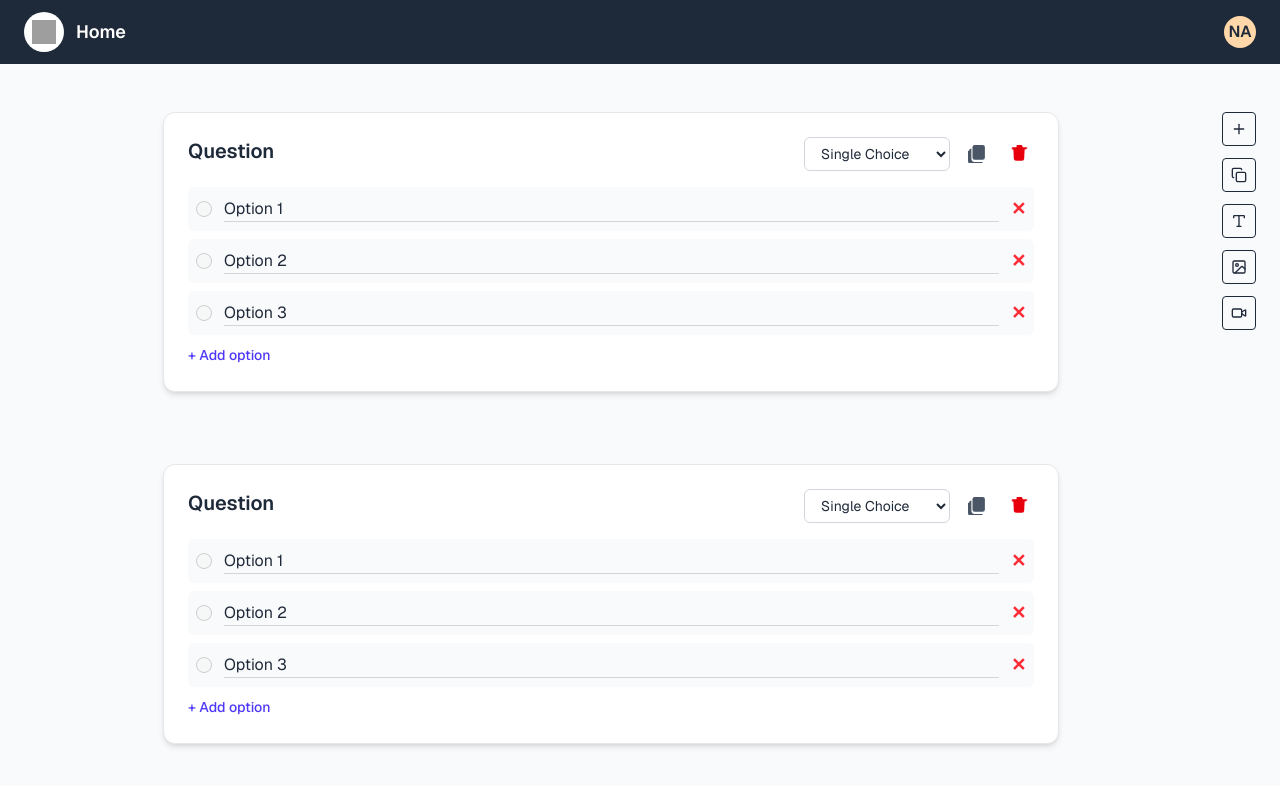
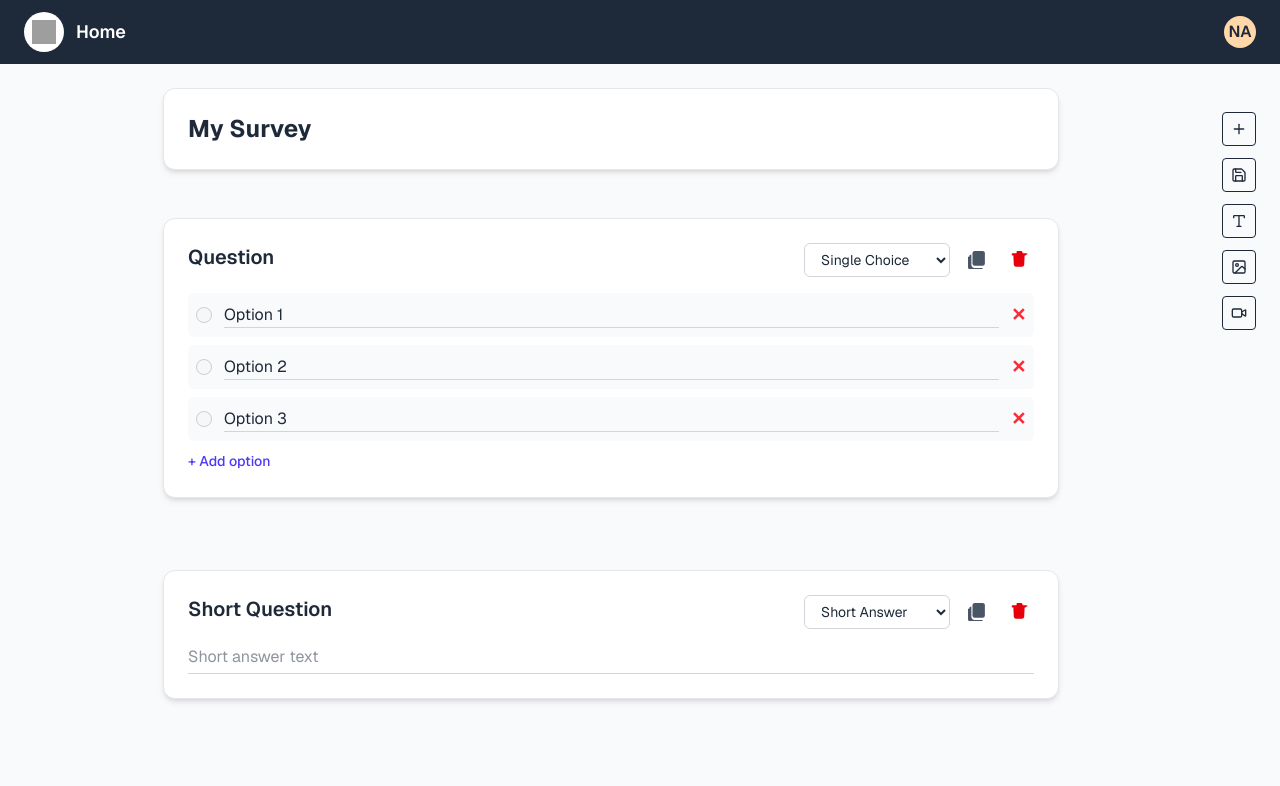
Before and after one commit to AnveshSharma05/SurveyWebsite, a Next.js app: page /formMaker in a window 1280 px wide. Shown: the top 786 px of the page. Built offline with nearby package versions, Linux system fonts and the light colour scheme; grey boxes are pictures that could not be loaded.

Commit message:
Added save functionality on form and pages to display them. Also fixed copy feature on survery form and added a title.

```diff
--- a/src/app/components/client/formQuestionSingleChoice.jsx
+++ b/src/app/components/client/formQuestionSingleChoice.jsx
@@ -23,25 +23,21 @@ const DEFAULT_BOX = {
 };
 
 export default function BoxComponent({
-  initialData = DEFAULT_BOX,
+  initialData,
+  onUpdate,
   onDelete,
   onDuplicate,
 }) {
-  const [title, setTitle] = useState(initialData.title);
-  const [type, setType] = useState(initialData.type);
-  const [choices, setChoices] = useState(initialData.choices);
-  const [answer, setAnswer] = useState(initialData.answer);
-
-  const addChoice = () => setChoices([...choices, `Option ${choices.length + 1}`]);
+  const addChoice = () => onUpdate({ ...initialData, choices: [...initialData.choices, `Option ${initialData.choices.length + 1}`] });
 
   const updateChoice = (i, value) => {
-    const copy = [...choices];
-    copy[i] = value;
-    setChoices(copy);
+    const newChoices = [...initialData.choices];
+    newChoices[i] = value;
+    onUpdate({ ...initialData, choices: newChoices });
   };
 
   const removeChoice = (i) => {
-    setChoices(choices.filter((_, idx) => idx !== i));
+    onUpdate({ ...initialData, choices: initialData.choices.filter((_, idx) => idx !== i) });
   };
 
   return (
@@ -56,8 +52,8 @@ export default function BoxComponent({
         {/* LEFT: Question Title */}
         <input
           type="text"
-          value={title}
-          onChange={(e) => setTitle(e.target.value)}
+          value={initialData.title}
+          onChange={(e) => onUpdate({ ...initialData, title: e.target.value })}
           placeholder="Enter your question"
           className="flex-1 text-xl font-semibold border-none focus:ring-0 bg-transparent"
         />
@@ -67,8 +63,8 @@ export default function BoxComponent({
 
           {/* Question Type Selector */}
           <select
-            value={type}
-            onChange={(e) => setType(e.target.value)}
+            value={initialData.type}
+            onChange={(e) => onUpdate({ ...initialData, type: e.target.value })}
             className="border border-gray-300 rounded-md px-3 py-1.5 text-sm bg-white
                        focus:outline-none focus:border-indigo-500"
           >
@@ -118,15 +114,15 @@ export default function BoxComponent({
       {/* MAIN CHOICES / ANSWERS SECTION                     */}
       {/* ------------------------------------------------- */}
       <div className="mt-4 space-y-3">
-        {(type === "single" || type === "multiple") && (
+        {(initialData.type === "single" || initialData.type === "multiple") && (
           <div className="space-y-2">
 
-            {choices.map((choice, idx) => (
+            {initialData.choices.map((choice, idx) => (
               <div key={idx} className="flex items-center gap-3 bg-gray-50 rounded-md p-2">
 
                 {/* Bullet (radio or checkbox) */}
                 <input
-                  type={type === "single" ? "radio" : "checkbox"}
+                  type={initialData.type === "single" ? "radio" : "checkbox"}
                   disabled
                   className="h-4 w-4"
                 />
@@ -141,7 +137,7 @@ export default function BoxComponent({
                 {/* Delete option */}
                 <button
                   className="text-red-500 hover:text-red-700 text-lg font-bold"
-                  disabled={choices.length === 1}
+                  disabled={initialData.choices.length === 1}
                   onClick={() => removeChoice(idx)}
                 >
                   ✕
@@ -160,12 +156,12 @@ export default function BoxComponent({
           </div>
         )}
 
-        {type === "short" && (
+        {initialData.type === "short" && (
           <input
             type="text"
-            value={answer}
+            value={initialData.answer}
             placeholder="Short answer text"
-            onChange={(e) => setAnswer(e.target.value)}
+            onChange={(e) => onUpdate({ ...initialData, answer: e.target.value })}
             className="w-full border-b border-gray-300 focus:outline-none focus:border-indigo-500 pb-1"
           />
         )}
--- a/src/app/formMaker/page.js
+++ b/src/app/formMaker/page.js
@@ -1,16 +1,34 @@
 "use client";
-import { useState } from "react";
+import { useState, useEffect } from "react";
 import { useSelector } from "react-redux";
-import { ChevronDown, Image, Type, Video, Copy, Plus } from "lucide-react";
+import { useRouter, useSearchParams } from "next/navigation";
+import {
+  ChevronDown,
+  Image,
+  Type,
+  Video,
+  Copy,
+  Plus,
+  Save,
+} from "lucide-react";
 
 import UserProfile from "../components/client/UserProfile";
 import BoxComponent from "../components/client/formQuestionSingleChoice";
 //import surveyExport from "../components/client/surveyExport";
 
+const DEFAULT_BOX = {
+  title: "Question",
+  type: "single",
+  choices: ["Option 1", "Option 2", "Option 3"],
+  answer: "",
+};
+
 export default function FormBuilder() {
   const [selectedType, setSelectedType] = useState("Short answer");
   const [showDropdown, setShowDropdown] = useState(false);
   const emailValue = useSelector((state) => state.survey.emailValue);
+  const searchParams = useSearchParams();
+  const formParam = searchParams.get("form");
 
   const questionTypes = ["Single Choice", "Multiple Choice", "Short Answer"];
 
@@ -18,13 +36,55 @@ export default function FormBuilder() {
   // State that tracks all question boxes
   // --------------------------------------------------------------------------
   const [boxes, setBoxes] = useState([
-    { id: crypto.randomUUID(), type: "Single Choice" },
-    { id: crypto.randomUUID(), type: "Short Answer" },
+    { id: crypto.randomUUID(), ...DEFAULT_BOX },
+    {
+      id: crypto.randomUUID(),
+      title: "Short Question",
+      type: "short",
+      choices: [],
+      answer: "",
+    },
   ]);
+
+  // SURVEY TITLE
+  const [surveyTitle, setSurveyTitle] = useState("My Survey");
+
+  // LOAD FORM IF PARAM
+  useEffect(() => {
+    if (formParam) {
+      fetch(`/api/getForm?file=${formParam}`)
+        .then((res) => res.json())
+        .then((data) => {
+          const survey = data.survey[0];
+          setSurveyTitle(survey.surveyTitle);
+          const loadedBoxes = survey.surveyDetails.map((detail) => ({
+            id: crypto.randomUUID(),
+            title: detail.qesTitle,
+            type:
+              detail.qesType === "singleChoice"
+                ? "single"
+                : detail.qesType === "multiChoice"
+                ? "multiple"
+                : "short",
+            choices: Array.isArray(detail.qesValue) ? detail.qesValue : [],
+            answer: typeof detail.qesValue === "string" ? detail.qesValue : "",
+          }));
+          setBoxes(loadedBoxes);
+        })
+        .catch((err) => console.error("Failed to load form:", err));
+    }
+  }, [formParam]);
 
   // DELETE
   const deleteBox = (id) => {
     setBoxes((prev) => prev.filter((b) => b.id !== id));
+  };
+
+  // UPDATE
+  const updateBox = (id, newData) => {
+    setBoxes((prev) =>
+      prev.map((b) => (b.id === id ? { ...b, ...newData } : b))
+    );
   };
 
   // DUPLICATE
@@ -45,9 +105,46 @@ export default function FormBuilder() {
       ...prev,
       {
         id: crypto.randomUUID(),
-        type: "Single Choice",
+        ...DEFAULT_BOX,
       },
     ]);
+  };
+
+  // SAVE SURVEY
+  const handleSave = async () => {
+    const surveyData = {
+      surveyId: `${emailValue}_${Date.now()}`,
+      surveyTitle,
+      surveyDescription: "",
+      status: "save",
+      surveyDetails: boxes.map((box) => ({
+        qesTitle: box.title,
+        qesValue: box.type === "short" ? box.answer : box.choices,
+        qesType:
+          box.type === "single"
+            ? "singleChoice"
+            : box.type === "multiple"
+            ? "multiChoice"
+            : "shortanswer",
+      })),
+    };
+
+    try {
+      const response = await fetch("/api/saveSurvey", {
+        method: "POST",
+        headers: { "Content-Type": "application/json" },
+        body: JSON.stringify({ email: emailValue, survey: surveyData }),
+      });
+      const result = await response.json();
+      if (result.success) {
+        alert(`Survey saved as ${result.fileName}`);
+      } else {
+        alert("Failed to save survey");
+      }
+    } catch (error) {
+      console.error(error);
+      alert("Error saving survey");
+    }
   };
 
   return (
@@ -66,92 +163,25 @@ export default function FormBuilder() {
       <div className="flex flex-1 bg-gray-50 p-6">
         {/* MAIN FORM AREA */}
         <div className="flex-1 max-w-4xl mx-auto shrink-0 space-y-6">
+          {/* SURVEY TITLE */}
+          <div className="bg-white rounded-xl shadow-md p-6 border border-gray-200">
+            <input
+              type="text"
+              value={surveyTitle}
+              onChange={(e) => setSurveyTitle(e.target.value)}
+              placeholder="Enter survey title"
+              className="w-full text-2xl font-bold border-none focus:ring-0 bg-transparent"
+            />
+          </div>
+
           {boxes.map((box) => (
             <BoxComponent
               key={box.id}
-              id={box.id}
+              initialData={box}
+              onUpdate={(newData) => updateBox(box.id, newData)}
               onDelete={() => deleteBox(box.id)}
               onDuplicate={() => duplicateBox(box.id)}
-            >
-              {/* ----------------------------------------------------------
-                  BOX CONTENT (THE QUESTION BODY)
-                 ---------------------------------------------------------- */}
-              <div className="bg-white border border-gray-300 rounded-lg shadow-sm p-6">
-                <div className="flex flex-col md:flex-row md:justify-between md:items-start">
-                  {/* Left section: Question + Options */}
-                  <div className="flex-1 mb-4 md:mb-0">
-                    <input
-                      type="text"
-                      placeholder="Question"
-                      className="w-full border-b border-gray-300 text-lg font-medium focus:outline-none focus:border-blue-500 pb-1"
-                    />
-
-                    {/* Example radio options (matches your original) */}
-                    {box.type === "Single Choice" && (
-                      <div className="mt-3 space-y-2 text-sm">
-                        <label className="flex items-center space-x-2">
-                          <input type="radio" name={`q_${box.id}`} />
-                          <span>Option 1</span>
-                        </label>
-                        <label className="flex items-center space-x-2 text-gray-600">
-                          <input type="radio" disabled />
-                          <span>
-                            Add option or{" "}
-                            <span className="text-blue-600 cursor-pointer">
-                              add "Other"
-                            </span>
-                          </span>
-                        </label>
-                      </div>
-                    )}
-
-                    {box.type === "Short Answer" && (
-                      <input
-                        type="text"
-                        placeholder="Short answer text"
-                        className="mt-3 w-full border-b border-gray-300 focus:outline-none focus:border-blue-500 pb-1 text-sm"
-                      />
-                    )}
-                  </div>
-
-                  {/* Right: Dropdown for type selection */}
-                  <div className="relative w-52 border border-gray-300 rounded-md">
-                    <button
-                      onClick={() =>
-                        setShowDropdown(showDropdown === box.id ? null : box.id)
-                      }
-                      className="w-full flex justify-between items-center px-3 py-2 text-sm text-gray-700 hover:bg-gray-100"
-                    >
-                      {box.type}
-                      <ChevronDown className="h-4 w-4" />
-                    </button>
-
-                    {showDropdown === box.id && (
-                      <div className="absolute top-full left-0 w-full bg-white border border-gray-200 rounded-md shadow-lg mt-1 z-10">
-                        {questionTypes.map((type) => (
-                          <button
-                            key={type}
-                            onClick={() => {
-                              setBoxes((prev) =>
-                                prev.map((b) =>
-                                  b.id === box.id ? { ...b, type } : b
-                                )
-                              );
-                              setShowDropdown(false);
-                            }}
-                            className={`w-full text-left px-4 py-2 text-sm hover:bg-gray-100 ${
-                              box.type === type ? "bg-gray-50 font-medium" : ""
-                            }`}
-                          >
-                            {type}
-                          </button>
-                        ))}
-                      </div>
-                    )}
-                  </div>
-                </div>
-              </div>
-            </BoxComponent>
+            ></BoxComponent>
           ))}
         </div>
 
@@ -164,8 +194,11 @@ export default function FormBuilder() {
             <Plus className="h-4 w-4" />
           </button>
 
-          <button className="p-2 border rounded hover:bg-gray-100">
-            <Copy className="h-4 w-4" />
+          <button
+            onClick={handleSave}
+            className="p-2 border rounded hover:bg-gray-100"
+          >
+            <Save className="h-4 w-4" />
           </button>
           <button className="p-2 border rounded hover:bg-gray-100">
             <Type className="h-4 w-4" />
--- /dev/null
+++ b/src/constant/_2.json
@@ -0,0 +1,27 @@
+{
+  "email": "",
+  "survey": [
+    {
+      "surveyId": "_1765765631430",
+      "surveyTitle": "My Survey",
+      "surveyDescription": "",
+      "status": "save",
+      "surveyDetails": [
+        {
+          "qesTitle": "Question",
+          "qesValue": [
+            "Option 1",
+            "Option 2",
+            "Option 3"
+          ],
+          "qesType": "singleChoice"
+        },
+        {
+          "qesTitle": "Short Question",
+          "qesValue": "This is a test to see if the data file can be stored as a json. ",
+          "qesType": "shortanswer"
+        }
+      ]
+    }
+  ]
+}
--- /dev/null
+++ b/src/constant/nishaanvesh_gmail_com_1.json
@@ -0,0 +1,36 @@
+{
+  "email": "nishaanvesh@gmail.com",
+  "survey": [
+    {
+      "surveyId": "nishaanvesh@gmail.com_1765765735944",
+      "surveyTitle": "My Survey",
+      "surveyDescription": "",
+      "status": "save",
+      "surveyDetails": [
+        {
+          "qesTitle": "Question",
+          "qesValue": [
+            "Option 1",
+            "Option 2",
+            "Option 3"
+          ],
+          "qesType": "singleChoice"
+        },
+        {
+          "qesTitle": "Short Question",
+          "qesValue": "This is another test to conform that data is being stored correctly in json format. ",
+          "qesType": "shortanswer"
+        },
+        {
+          "qesTitle": "Question",
+          "qesValue": [
+            "Apple",
+            "Bananna",
+            "Orange"
+          ],
+          "qesType": "multiChoice"
+        }
+      ]
+    }
+  ]
+}
--- /dev/null
+++ b/src/constant/nishaanvesh_gmail_com_2.json
@@ -0,0 +1,27 @@
+{
+  "email": "nishaanvesh@gmail.com",
+  "survey": [
+    {
+      "surveyId": "nishaanvesh@gmail.com_1765765849248",
+      "surveyTitle": "Anvesh Sharma - Survey",
+      "surveyDescription": "",
+      "status": "save",
+      "surveyDetails": [
+        {
+          "qesTitle": "Question",
+          "qesValue": [
+            "Option 1",
+            "Option 2",
+            "Option 3"
+          ],
+          "qesType": "singleChoice"
+        },
+        {
+          "qesTitle": "Short Question",
+          "qesValue": "",
+          "qesType": "shortanswer"
+        }
+      ]
+    }
+  ]
+}
```
Also changed, not shown: src/app/api/getForm/route.js (added, +21 -0 lines), src/app/api/getForms/route.js (added, +25 -0 lines), src/app/api/saveSurvey/route.js (added, +36 -0 lines), src/app/existingForms/page.js (added, +49 -0 lines), src/app/surveyPage/page.js (+8 -1 lines).
